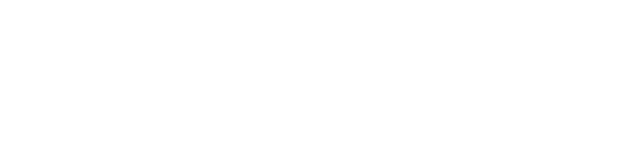
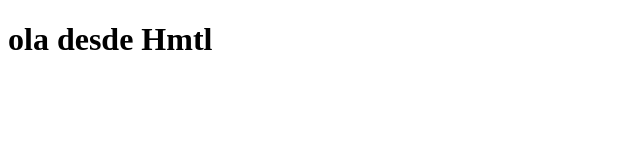
Before and after one commit to pgor21/TestGit, a plain HTML site: page index.html in a window 1280 px wide. Shown: the whole page, without its empty margins (0-640 px from the left). Drawn offline with Linux system fonts and the light colour scheme.

Commit message:
agregamos app y style

```diff
--- a/index.html
+++ b/index.html
@@ -7,6 +7,6 @@
     <title>Document</title>
 </head>
 <body>
-
+    <h1>ola desde Hmtl</h1>
 </body>
 </html>
```
